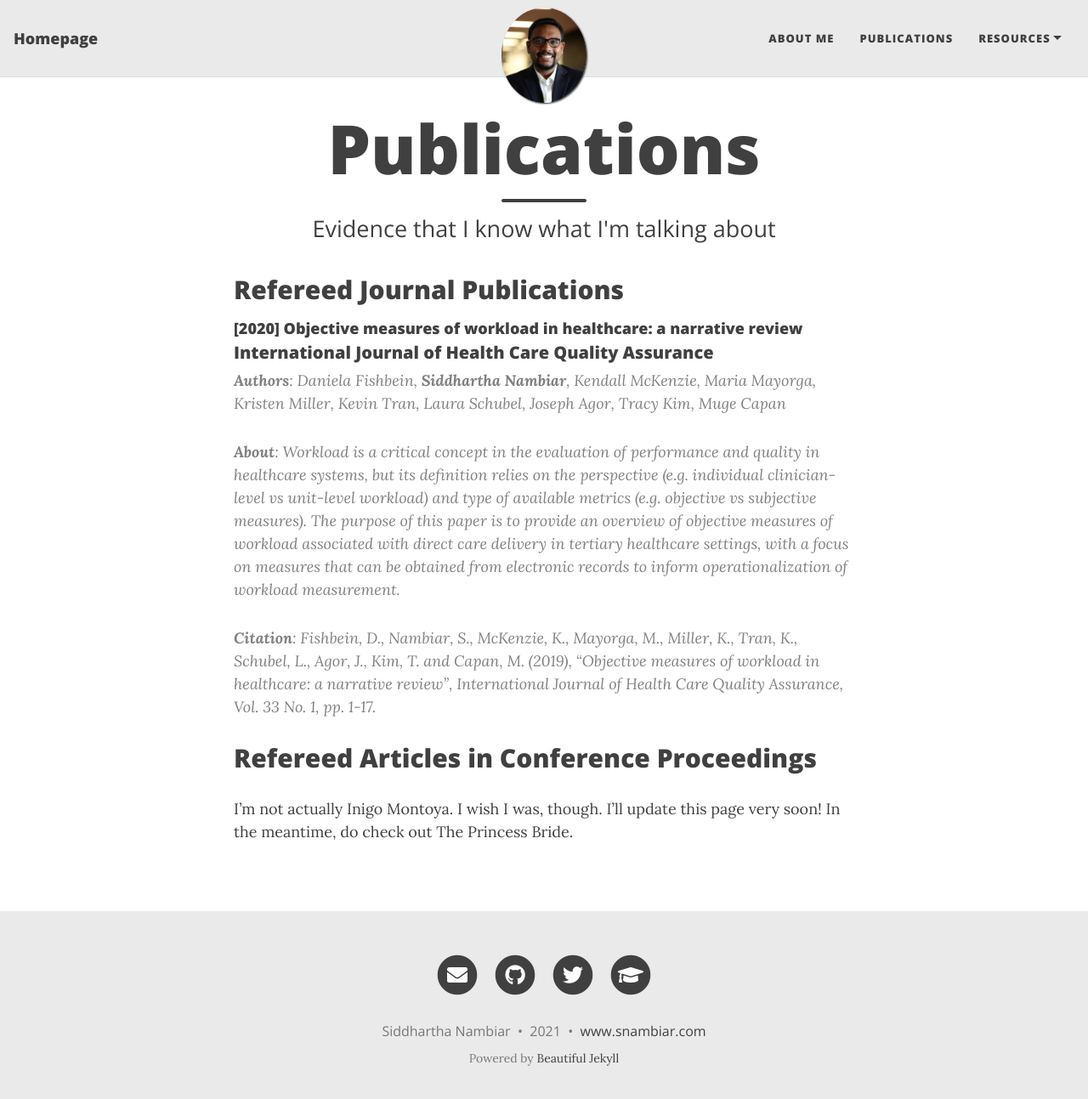
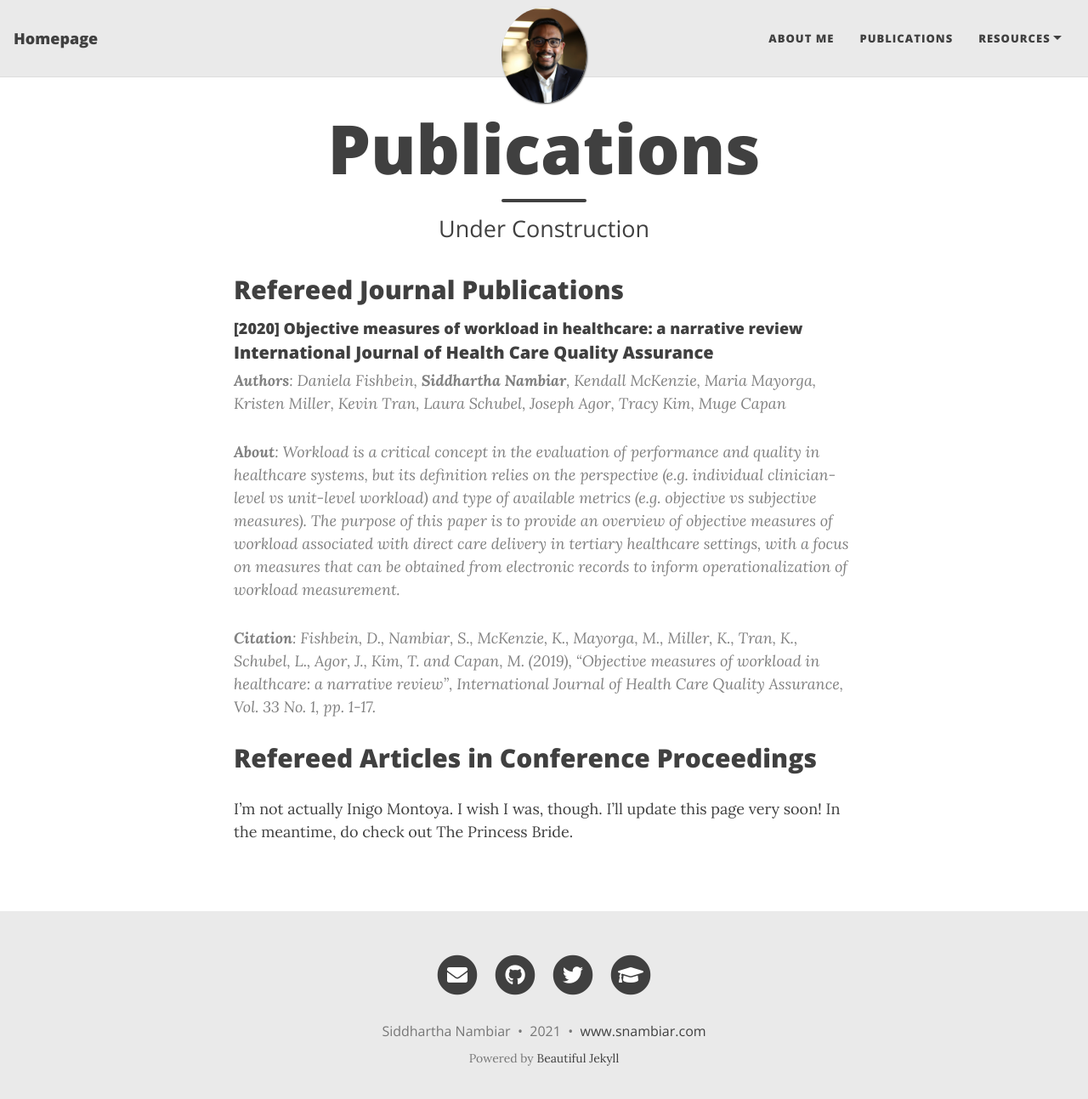
Before and after one commit to sidscorp/snambiar, a Jekyll site: the page built from publications.md, in a window 1280 px wide and 1306 px high. Shown: the top 1293 px of the window at 85% size. Built offline with Jekyll 4.4.1, drawn with Linux system fonts in a browser that asks for light colours; nearby versions of some CDN libraries.

```diff
--- a/publications.md
+++ b/publications.md
@@ -1,7 +1,7 @@
 ---
 layout: page
 title: Publications
-subtitle: Evidence that I know what I'm talking about
+subtitle: Under Construction
 ---
 
 ## Refereed Journal Publications
```
Also changed, not shown: index.md (+2 -0 lines), 1 other file.
